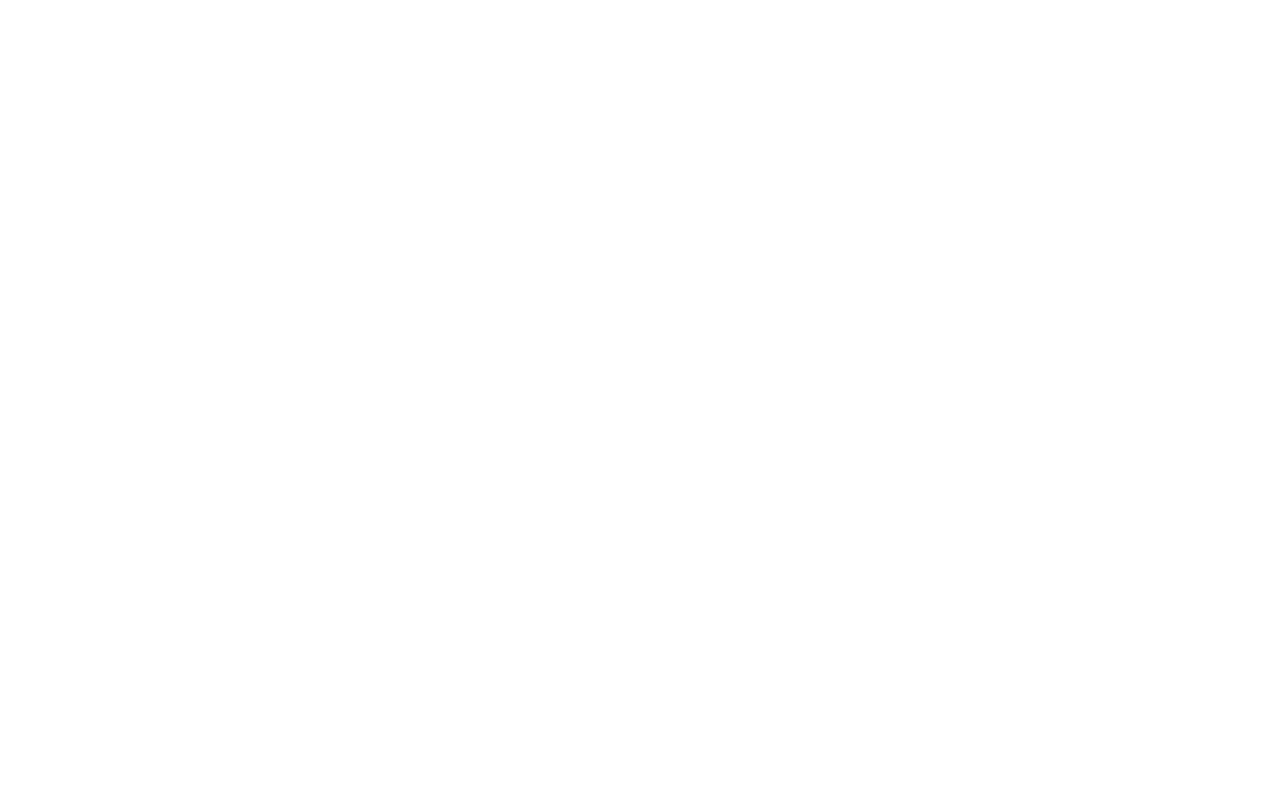
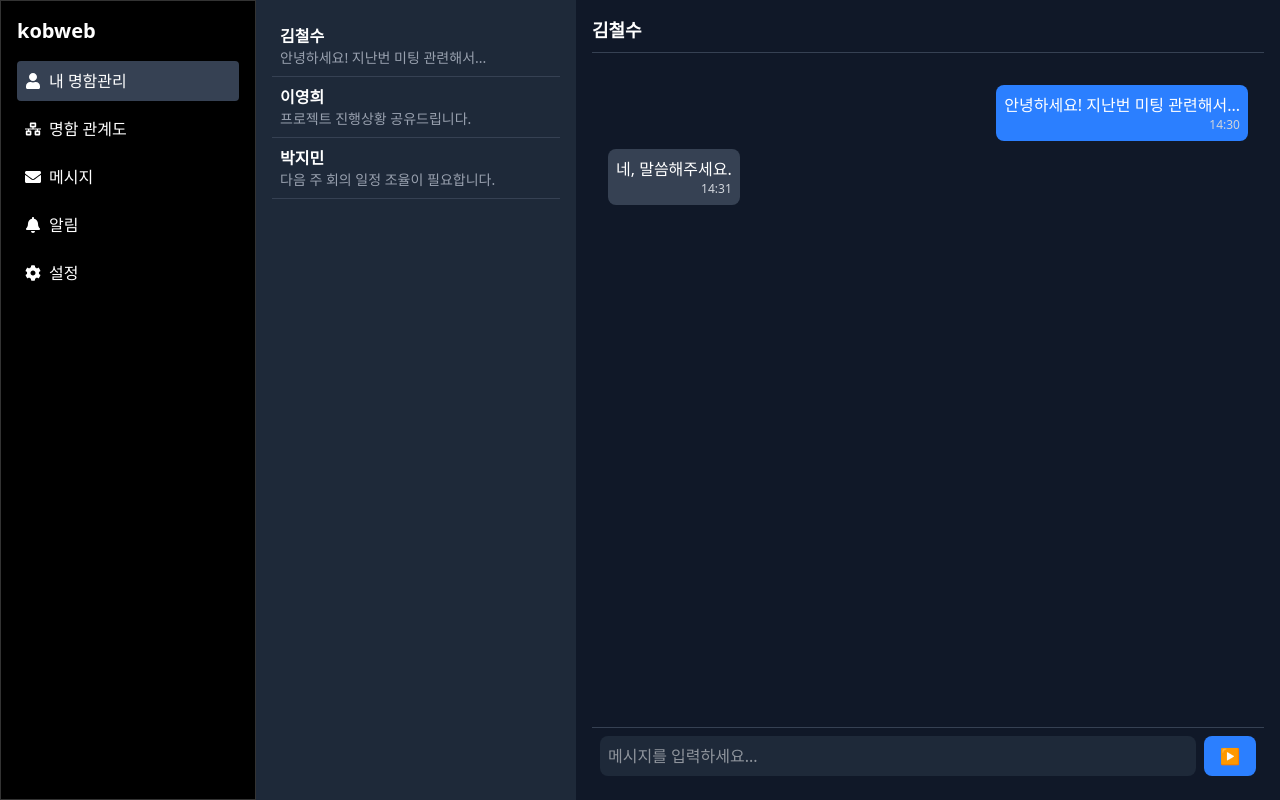
Before and after one commit to suysuy000/kob, a React (Vite) app in the folder ko/: page /ms in a window 1280 px wide. Before the commit this address had no page. Built offline with nearby package versions, Linux system fonts and the light colour scheme.

Commit message:
메시지 화면 추가

```diff
--- a/ko/package.json
+++ b/ko/package.json
@@ -11,15 +11,19 @@
   },
   "dependencies": {
     "@tailwindcss/vite": "^4.0.13",
+    "aframe": "^1.7.0",
     "react": "^19.0.0",
     "react-dom": "^19.0.0",
+    "react-force-graph-3d": "^1.26.0",
     "react-icons": "^5.5.0",
-    "react-router-dom": "^7.3.0"
+    "react-router-dom": "^7.3.0",
+    "three": "^0.174.0"
   },
   "devDependencies": {
     "@eslint/js": "^9.21.0",
     "@types/react": "^19.0.10",
     "@types/react-dom": "^19.0.4",
+    "@types/three": "^0.174.0",
     "@vitejs/plugin-react": "^4.3.4",
     "autoprefixer": "^10.4.21",
     "eslint": "^9.21.0",
--- a/ko/src/App.tsx
+++ b/ko/src/App.tsx
@@ -4,8 +4,7 @@
 import Login from "./pages/Login";
 import BusinessCardPage from './pages/BusinessCard';
 import CR from './pages/CardRegistration';
-
-
+import ChatApp from './pages/Message';
 
 function App() {
   return (
@@ -14,6 +13,7 @@
       <Route path="/login" element={<Login />} />
       <Route path="/bs" element={<BusinessCardPage />} />
       <Route path="/cr" element={<CR />} />
+      <Route path="/ms" element={<ChatApp/>} />
 
     </Routes>
 
--- a/ko/src/pages/BusinessCard.tsx
+++ b/ko/src/pages/BusinessCard.tsx
@@ -1,8 +1,10 @@
 import { FaUser, FaNetworkWired, FaEnvelope, FaBell, FaCog, FaGithub, FaStickyNote, FaComments } from "react-icons/fa";
 import NetworkView from "../components/TreePage";
+import { useNavigate } from "react-router-dom";
 
 
 const BusinessCardPage = () => {
+  const navigate = useNavigate();
 
   return (
     <div className="flex h-screen bg-black text-white">
@@ -13,10 +15,10 @@
           <button className="flex items-center gap-2 p-2 rounded bg-gray-700">
             <FaUser /> 내 명함관리
           </button>
-          <button className="flex items-center gap-2 p-2 rounded hover:bg-gray-700">
+          <button onClick={() => navigate("/NetworkMain")} className="flex items-center gap-2 p-2 rounded hover:bg-gray-700">
             <FaNetworkWired /> 명함 관계도
           </button>
-          <button className="flex items-center gap-2 p-2 rounded hover:bg-gray-700">
+          <button onClick={() => navigate("/ms")}className="flex items-center gap-2 p-2 rounded hover:bg-gray-700">
             <FaEnvelope /> 메시지
           </button>
           <button className="flex items-center gap-2 p-2 rounded hover:bg-gray-700">
--- /dev/null
+++ b/ko/src/pages/Message.tsx
@@ -0,0 +1,99 @@
+import { useState } from "react";
+import { FaUser, FaNetworkWired, FaEnvelope, FaBell, FaCog } from "react-icons/fa";
+
+interface Chat {
+    id: number;
+    name: string;
+    message: string;
+    time: string;
+  }
+const chats: Chat[] = [
+    { id: 1, name: "김철수", message: "안녕하세요! 지난번 미팅 관련해서...", time: "14:30" },
+    { id: 2, name: "이영희", message: "프로젝트 진행상황 공유드립니다.", time: "14:20" },
+    { id: 3, name: "박지민", message: "다음 주 회의 일정 조율이 필요합니다.", time: "13:45" }
+];
+
+
+const ChatApp  = () => {
+  const [selectedChat, setSelectedChat] = useState(chats[0]);
+
+  return (
+    <div className="flex h-screen bg-gray-900 text-white">
+      <div className="w-64 bg-black p-4 flex flex-col gap-4 border border-white/20">
+        <h1 className="text-xl font-bold">kobweb</h1>
+        <nav className="flex flex-col gap-2">
+          <button className="flex items-center gap-2 p-2 rounded bg-gray-700">
+            <FaUser /> 내 명함관리
+          </button>
+          <button className="flex items-center gap-2 p-2 rounded hover:bg-gray-700">
+            <FaNetworkWired /> 명함 관계도
+          </button>
+          <button className="flex items-center gap-2 p-2 rounded hover:bg-gray-700">
+            <FaEnvelope /> 메시지
+          </button>
+          <button className="flex items-center gap-2 p-2 rounded hover:bg-gray-700">
+            <FaBell /> 알림
+          </button>
+          <button className="flex items-center gap-2 p-2 rounded hover:bg-gray-700">
+            <FaCog /> 설정
+          </button>
+        </nav>
+      </div>
+      {/* Chat List */}
+      <section className="w-1/4 bg-gray-800 p-4">
+        {chats.map(chat => (
+          <ChatListItem key={chat.id} chat={chat} onClick={() => setSelectedChat(chat)} />
+        ))}
+      </section>
+
+      {/* Chat Window */}
+      <section className="flex-1 flex flex-col bg-gray-900 p-4">
+        <div className="border-b border-gray-700 pb-2 mb-4">
+          <h2 className="text-lg font-bold">{selectedChat.name}</h2>
+        </div>
+        <div className="flex-1 overflow-auto p-4">
+          <ChatBubble text={selectedChat.message} time={selectedChat.time} sender />
+          <ChatBubble text="네, 말씀해주세요." time="14:31" />
+        </div>
+        <div className="p-2 border-t border-gray-700 flex items-center">
+          <input
+            type="text"
+            placeholder="메시지를 입력하세요..."
+            className="flex-1 bg-gray-800 p-2 rounded-lg focus:outline-none"
+          />
+          <button className="ml-2 px-4 py-2 bg-blue-500 rounded-lg">▶</button>
+        </div>
+      </section>
+    </div>
+  );
+}
+
+interface ChatListItemProps {
+    chat: Chat;
+    onClick: () => void;
+}
+function ChatListItem({ chat, onClick }: ChatListItemProps) {
+  return (
+    <div onClick={onClick} className="p-2 border-b border-gray-700 cursor-pointer hover:bg-gray-700">
+      <p className="font-bold">{chat.name}</p>
+      <p className="text-sm text-gray-400 truncate">{chat.message}</p>
+    </div>
+  );
+}
+interface ChatBubbleProps {
+    text: string;
+    time: string;
+    sender?: boolean;
+  }
+function ChatBubble({ text, time, sender = false }: ChatBubbleProps) {
+  return (
+    <div className={`flex ${sender ? "justify-end" : "justify-start"} mb-2`}>
+      <div className={`p-2 rounded-lg max-w-xs ${sender ? "bg-blue-500" : "bg-gray-700"}`}>
+        <p>{text}</p>
+        <p className="text-xs text-gray-300 text-right">{time}</p>
+      </div>
+    </div>
+  );
+}
+
+export default ChatApp;
--- a/package.json
+++ b/package.json
@@ -4,6 +4,7 @@
     "@emotion/styled": "^11.14.0",
     "react": "^19.0.0",
     "react-dom": "^19.0.0",
+    "react-force-graph": "^1.47.4",
     "react-icons": "^5.5.0"
   },
   "devDependencies": {
```
Also changed, not shown: ko/src/components/NetworkGraph.tsx (added), ko/src/pages/NetworkMain.tsx (added), 2 other files (tests, documents, lock files or other folders).
